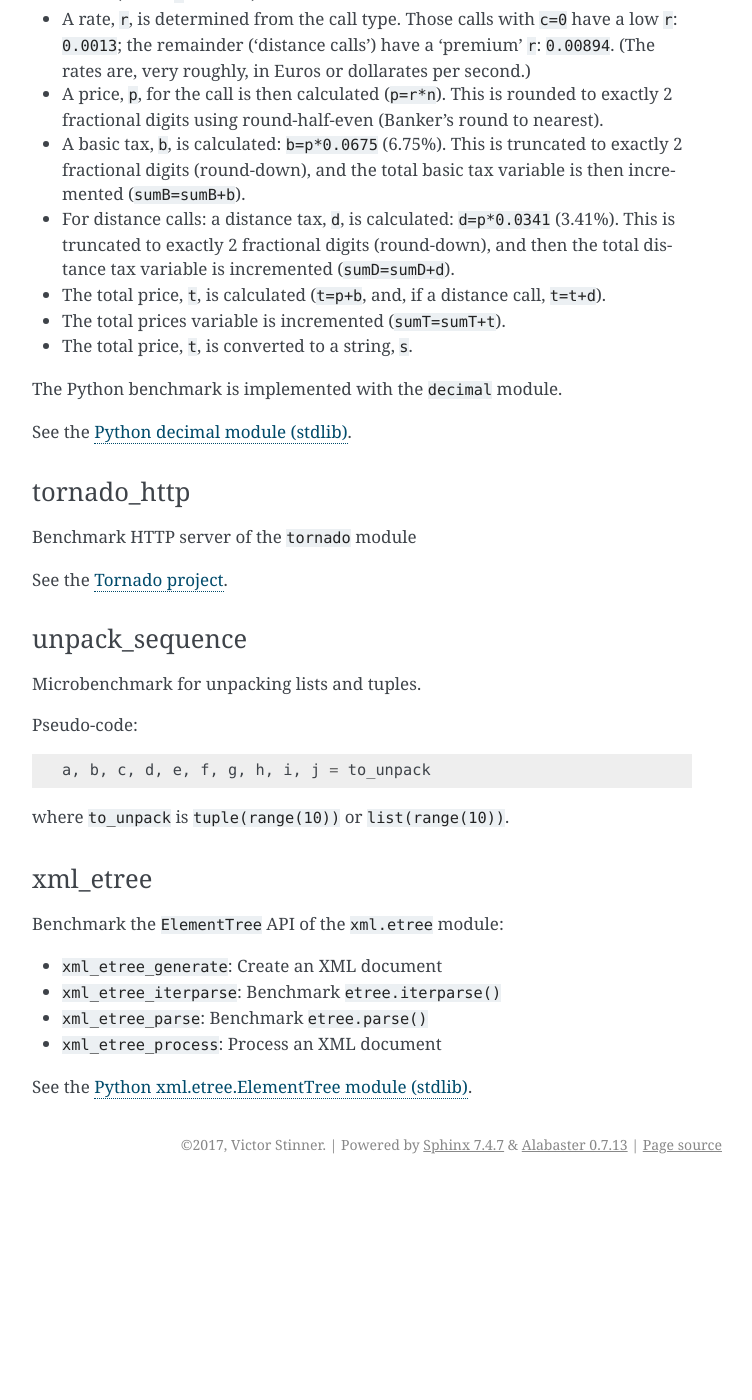
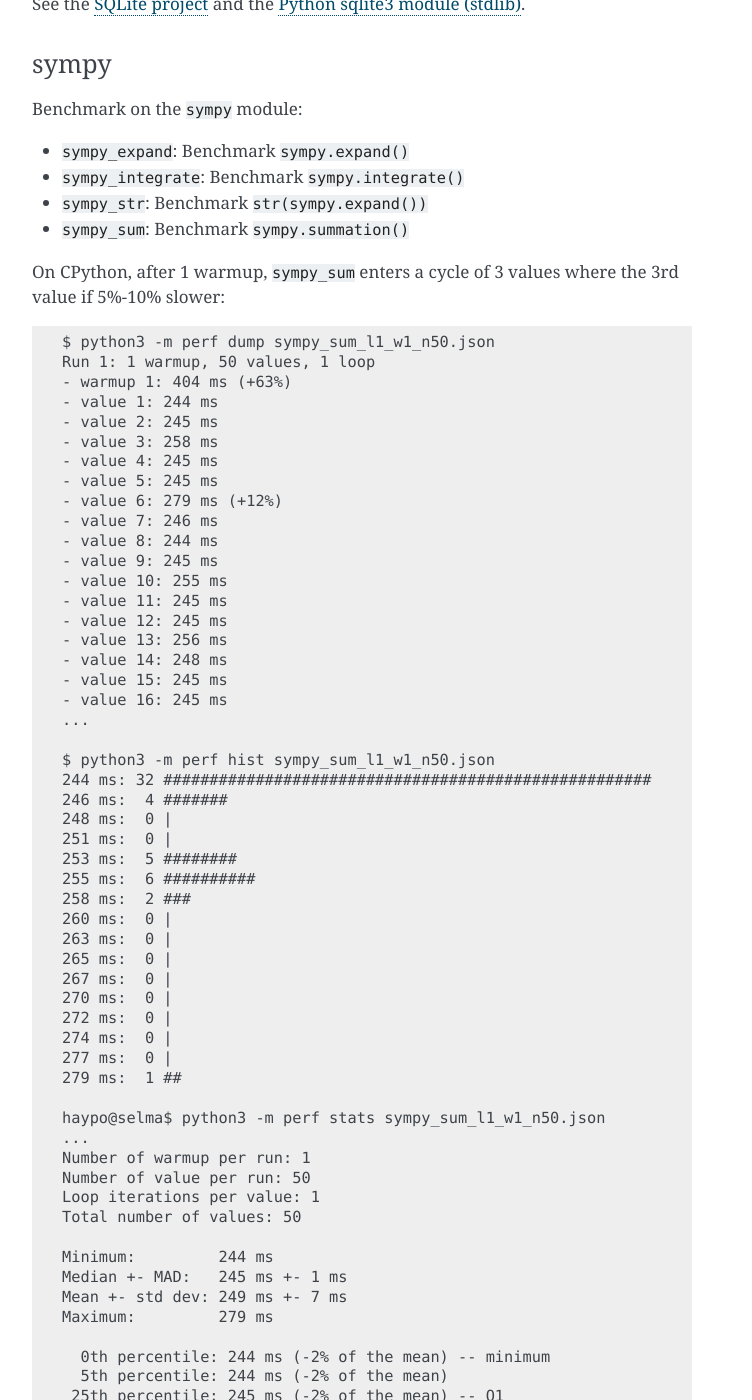
Before and after one commit to python/pyperformance, a Sphinx documentation site: the page built from doc/benchmarks.rst, in a window 1280 px wide and 1400 px high, scrolled down 14838 px. Shown: the whole window, without its empty margins (388-1140 px from the left). Built offline with Sphinx 7.4.7, drawn with Linux system fonts in a browser that asks for light colours; before the commit the page ends 16022 px from its top, so only the background shows below that; some of the changed text lies outside the part shown.

Commit message:
doc: describe sympy_sum cycle

```diff
--- a/doc/benchmarks.rst
+++ b/doc/benchmarks.rst
@@ -252,6 +252,32 @@
     - value 17: 240 ms
     - value 18: 264 ms (+8%)
     ...
+
+    $ python3 -m perf hist html5lib_run1_w0_n50.json
+    235 ms:  3 ##########
+    236 ms: 12 #########################################
+    238 ms: 18 #############################################################
+    239 ms:  4 ##############
+    241 ms:  1 ###
+    243 ms:  0 |
+    244 ms:  0 |
+    246 ms:  0 |
+    247 ms:  0 |
+    249 ms:  0 |
+    250 ms:  1 ###
+    252 ms:  1 ###
+    253 ms:  0 |
+    255 ms:  0 |
+    257 ms:  0 |
+    258 ms:  1 ###
+    260 ms:  1 ###
+    261 ms:  3 ##########
+    263 ms:  2 #######
+    264 ms:  2 #######
+    266 ms:  0 |
+    267 ms:  0 |
+    269 ms:  1 ###
+
 
 See the `html5lib project <https://html5lib.readthedocs.io/>`_.
 
@@ -677,6 +703,72 @@
 * ``sympy_str``: Benchmark ``str(sympy.expand())``
 * ``sympy_sum``: Benchmark ``sympy.summation()``
 
+On CPython, after 1 warmup, ``sympy_sum`` enters a cycle of 3 values where
+the 3rd value if 5%-10% slower::
+
+    $ python3 -m perf dump sympy_sum_l1_w1_n50.json
+    Run 1: 1 warmup, 50 values, 1 loop
+    - warmup 1: 404 ms (+63%)
+    - value 1: 244 ms
+    - value 2: 245 ms
+    - value 3: 258 ms
+    - value 4: 245 ms
+    - value 5: 245 ms
+    - value 6: 279 ms (+12%)
+    - value 7: 246 ms
+    - value 8: 244 ms
+    - value 9: 245 ms
+    - value 10: 255 ms
+    - value 11: 245 ms
+    - value 12: 245 ms
+    - value 13: 256 ms
+    - value 14: 248 ms
+    - value 15: 245 ms
+    - value 16: 245 ms
+    ...
+
+    $ python3 -m perf hist sympy_sum_l1_w1_n50.json
+    244 ms: 32 #####################################################
+    246 ms:  4 #######
+    248 ms:  0 |
+    251 ms:  0 |
+    253 ms:  5 ########
+    255 ms:  6 ##########
+    258 ms:  2 ###
+    260 ms:  0 |
+    263 ms:  0 |
+    265 ms:  0 |
+    267 ms:  0 |
+    270 ms:  0 |
+    272 ms:  0 |
+    274 ms:  0 |
+    277 ms:  0 |
+    279 ms:  1 ##
+
+    haypo@selma$ python3 -m perf stats sympy_sum_l1_w1_n50.json
+    ...
+    Number of warmup per run: 1
+    Number of value per run: 50
+    Loop iterations per value: 1
+    Total number of values: 50
+
+    Minimum:         244 ms
+    Median +- MAD:   245 ms +- 1 ms
+    Mean +- std dev: 249 ms +- 7 ms
+    Maximum:         279 ms
+
+      0th percentile: 244 ms (-2% of the mean) -- minimum
+      5th percentile: 244 ms (-2% of the mean)
+     25th percentile: 245 ms (-2% of the mean) -- Q1
+     50th percentile: 245 ms (-1% of the mean) -- median
+     75th percentile: 255 ms (+3% of the mean) -- Q3
+     95th percentile: 258 ms (+4% of the mean)
+    100th percentile: 279 ms (+12% of the mean) -- maximum
+
+    Number of outlier (out of 229 ms..270 ms): 1
+
+
+
 See the `sympy project <http://www.sympy.org/>`_.
 
 
```
